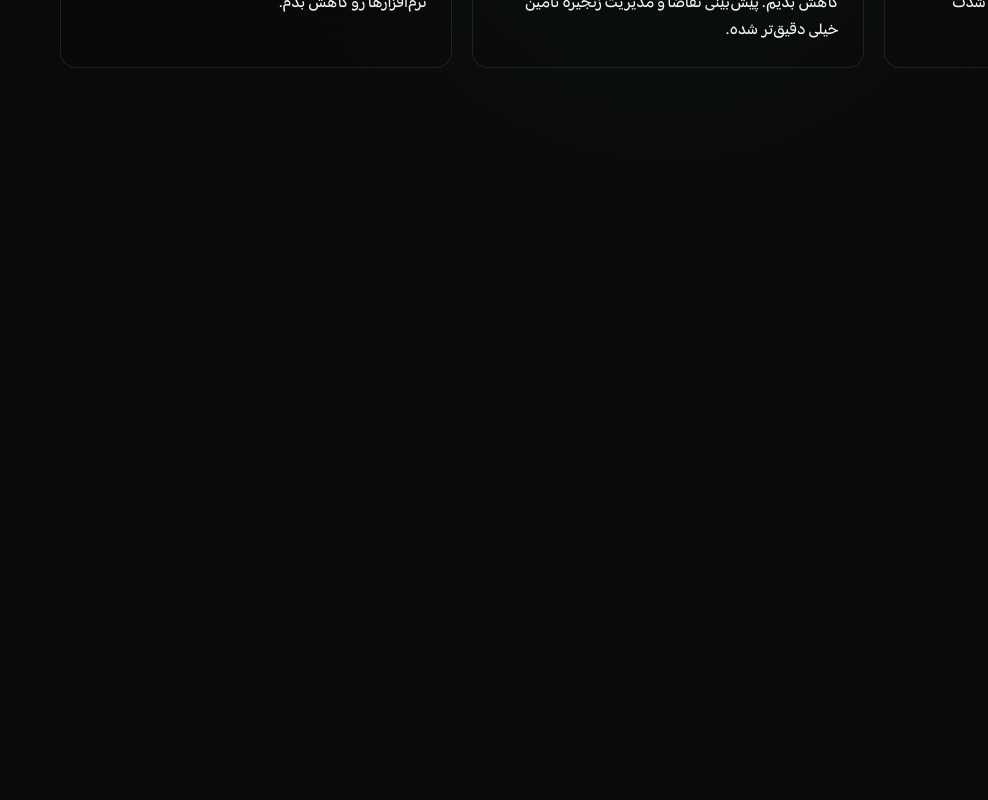
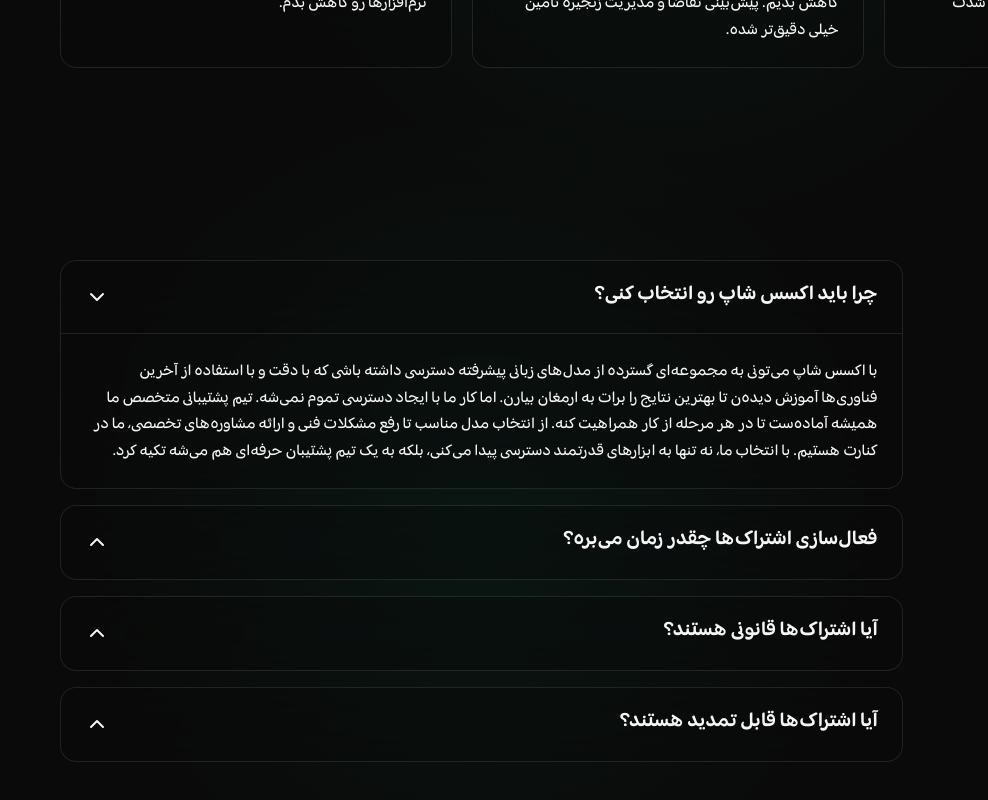
Before and after one commit to amir-reza-bijandi/access-shop, a SvelteKit app: page / in a window 1280 px wide. Shown: the part 2658-3458 px from the top of the page, without its empty margins (292-1280 px from the left). Before the commit the page ends 2950 px from the top, so only its background shows below. Built offline with nearby package versions, Linux system fonts and the light colour scheme.

Commit message:
feat: build FAQ section

```diff
--- /dev/null
+++ b/src/lib/component/accordion.svelte
@@ -0,0 +1,112 @@
+<script lang="ts">
+	import type { Snippet } from 'svelte';
+	import type { MouseEventHandler, TransitionEventHandler } from 'svelte/elements';
+	import Card from './card.svelte';
+	import { ChevronUp } from 'lucide-svelte';
+
+	type AccordionProps = {
+		title: string;
+		children: Snippet;
+		open?: boolean;
+	};
+	const { title, children, open = false }: AccordionProps = $props();
+
+	let isOpen = $state(open);
+	let detailsElement: HTMLDetailsElement;
+
+	const expand: MouseEventHandler<HTMLElement> = (e) => {
+		e.preventDefault();
+		detailsElement.classList.toggle('expanded');
+		if (!isOpen) {
+			isOpen = true;
+		}
+	};
+
+	const collapse: TransitionEventHandler<HTMLElement> = (e) => {
+		if (!detailsElement.classList.contains('expanded')) {
+			isOpen = false;
+		}
+	};
+</script>
+
+<Card>
+	<!--
+      There is a bug in the Chrome browser that prevents the details element's
+      animation from working with the first click. That's why i permently added
+      the "open" attribute.
+  -->
+	<details
+		bind:this={detailsElement}
+		{...isOpen ? { open: true } : {}}
+		class={open ? 'expanded' : ''}
+		open
+	>
+		<summary onclick={expand}>{title}<ChevronUp /></summary>
+		<div class="content" ontransitionend={collapse}>
+			<p>{@render children()}</p>
+		</div>
+	</details>
+</Card>
+
+<style>
+	details {
+		display: block;
+		width: 100%;
+	}
+
+	summary::-webkit-details-marker {
+		display: none;
+	}
+
+	summary {
+		display: flex;
+		justify-content: space-between;
+		cursor: pointer;
+		padding: 2.4rem;
+		font-size: 2rem;
+		font-weight: 700;
+		border-bottom: 1px solid transparent;
+		transition: border calc(var(--duration) * 2);
+		user-select: none;
+		list-style: none;
+	}
+
+	.content {
+		display: grid;
+		overflow: hidden;
+		grid-template-rows: 0fr;
+		transition: grid-template-rows var(--duration);
+		line-height: var(--line-height);
+	}
+
+	details :global(svg) {
+		transition: transform var(--duration);
+	}
+
+	.content > p {
+		min-height: 0;
+		padding: 0;
+		opacity: 0;
+		transform: scale(0.75);
+		transition-property: padding, opacity, transform;
+		transition-duration: var(--duration);
+	}
+
+	details.expanded .content {
+		grid-template-rows: 1fr;
+	}
+
+	details.expanded summary {
+		border-color: var(--stroke);
+	}
+
+	details.expanded :global(svg) {
+		transform: rotate(180deg);
+	}
+
+	details.expanded .content > p {
+		padding: 2.4rem;
+		opacity: 1;
+		transform: scale(1);
+	}
+</style>
--- a/src/routes/+page.svelte
+++ b/src/routes/+page.svelte
@@ -1,4 +1,5 @@
 <script>
+	import Faq from './faq.svelte';
 	import Hero from './hero.svelte';
 	import ProductShowcase from './product-showcase.svelte';
 	import Testimonial from './testimonial.svelte';
@@ -7,3 +8,4 @@
 <Hero />
 <ProductShowcase />
 <Testimonial />
+<Faq />
--- /dev/null
+++ b/src/routes/faq.svelte
@@ -0,0 +1,97 @@
+<script>
+	import Accordion from '$lib/component/accordion.svelte';
+	import Glow from '$lib/component/glow.svelte';
+</script>
+
+<section class="faq">
+	<header class="header">
+		<h2 class="title">سوالات متدوال</h2>
+		<span class="subtitle">دوست داری دربارهٔ ما بیشتر بدونی؟</span>
+		<span class="subtitle">شاید جواب سوالت رو اینجا پیدا کنی...</span>
+		<span class="question-mark">?</span>
+	</header>
+	<div class="accordions">
+		<Glow class="container-glow" />
+		<Accordion title="چرا باید اکسس شاپ رو انتخاب کنی؟" open>
+			با اکسس شاپ می‌تونی به مجموعه‌ای گسترده از مدل‌های زبانی پیشرفته دسترسی داشته باشی که با دقت و
+			با استفاده از آخرین فناوری‌ها آموزش دیده‌ن تا بهترین نتایج را برات به ارمغان بیارن. اما کار ما
+			با ایجاد دسترسی تموم نمی‌شه. تیم پشتیبانی متخصص ما همیشه آماده‌ست تا در هر مرحله از کار
+			همراهیت کنه. از انتخاب مدل مناسب تا رفع مشکلات فنی و ارائه مشاوره‌های تخصصی، ما در کنارت
+			هستیم. با انتخاب ما، نه تنها به ابزارهای قدرتمند دسترسی پیدا می‌کنی، بلکه به یک تیم پشتیبان
+			حرفه‌ای هم می‌شه تکیه کرد.
+		</Accordion>
+		<Accordion title="فعال‌سازی اشتراک‌ها چقدر زمان می‌بره؟">
+			با اکسس شاپ می‌تونی به مجموعه‌ای گسترده از مدل‌های زبانی پیشرفته دسترسی داشته باشی که با دقت و
+			با استفاده از آخرین فناوری‌ها آموزش دیده‌ن تا بهترین نتایج را برات به ارمغان بیارن. اما کار ما
+			با ایجاد دسترسی تموم نمی‌شه. تیم پشتیبانی متخصص ما همیشه آماده‌ست تا در هر مرحله از کار
+			همراهیت کنه. از انتخاب مدل مناسب تا رفع مشکلات فنی و ارائه مشاوره‌های تخصصی، ما در کنارت
+			هستیم. با انتخاب ما، نه تنها به ابزارهای قدرتمند دسترسی پیدا می‌کنی، بلکه به یک تیم پشتیبان
+			حرفه‌ای هم می‌شه تکیه کرد.
+		</Accordion>
+		<Accordion title="آیا اشتراک‌ها قانونی هستند؟">
+			با اکسس شاپ می‌تونی به مجموعه‌ای گسترده از مدل‌های زبانی پیشرفته دسترسی داشته باشی که با دقت و
+			با استفاده از آخرین فناوری‌ها آموزش دیده‌ن تا بهترین نتایج را برات به ارمغان بیارن. اما کار ما
+			با ایجاد دسترسی تموم نمی‌شه. تیم پشتیبانی متخصص ما همیشه آماده‌ست تا در هر مرحله از کار
+			همراهیت کنه. از انتخاب مدل مناسب تا رفع مشکلات فنی و ارائه مشاوره‌های تخصصی، ما در کنارت
+			هستیم. با انتخاب ما، نه تنها به ابزارهای قدرتمند دسترسی پیدا می‌کنی، بلکه به یک تیم پشتیبان
+			حرفه‌ای هم می‌شه تکیه کرد.
+		</Accordion>
+		<Accordion title="آیا اشتراک‌ها قابل تمدید هستند؟">
+			با اکسس شاپ می‌تونی به مجموعه‌ای گسترده از مدل‌های زبانی پیشرفته دسترسی داشته باشی که با دقت و
+			با استفاده از آخرین فناوری‌ها آموزش دیده‌ن تا بهترین نتایج را برات به ارمغان بیارن. اما کار ما
+			با ایجاد دسترسی تموم نمی‌شه. تیم پشتیبانی متخصص ما همیشه آماده‌ست تا در هر مرحله از کار
+			همراهیت کنه. از انتخاب مدل مناسب تا رفع مشکلات فنی و ارائه مشاوره‌های تخصصی، ما در کنارت
+			هستیم. با انتخاب ما، نه تنها به ابزارهای قدرتمند دسترسی پیدا می‌کنی، بلکه به یک تیم پشتیبان
+			حرفه‌ای هم می‌شه تکیه کرد.
+		</Accordion>
+	</div>
+</section>
+
+<style>
+	.faq {
+		display: flex;
+		align-items: center;
+		gap: 9.6rem;
+		margin-bottom: 19.2rem;
+	}
+
+	header {
+		display: flex;
+		flex-direction: column;
+		gap: 0.8rem;
+	}
+
+	.accordions {
+		position: relative;
+		flex: 1;
+		display: flex;
+		flex-direction: column;
+		gap: 1.6rem;
+	}
+
+	.accordions :global(.container-glow) {
+		position: absolute;
+		left: 50%;
+		top: 50%;
+		transform: translate(-50%, -50%);
+		width: 76.8rem;
+		z-index: -1;
+	}
+
+	.title {
+		font-size: 3.6rem;
+		font-weight: 800;
+		margin-bottom: 1.2rem;
+	}
+
+	.subtitle {
+		font-size: 2rem;
+	}
+
+	.question-mark {
+		/* display: block; */
+		text-align: center;
+		font-size: 12.8rem;
+		margin-top: 2.4rem;
+	}
+</style>
```
